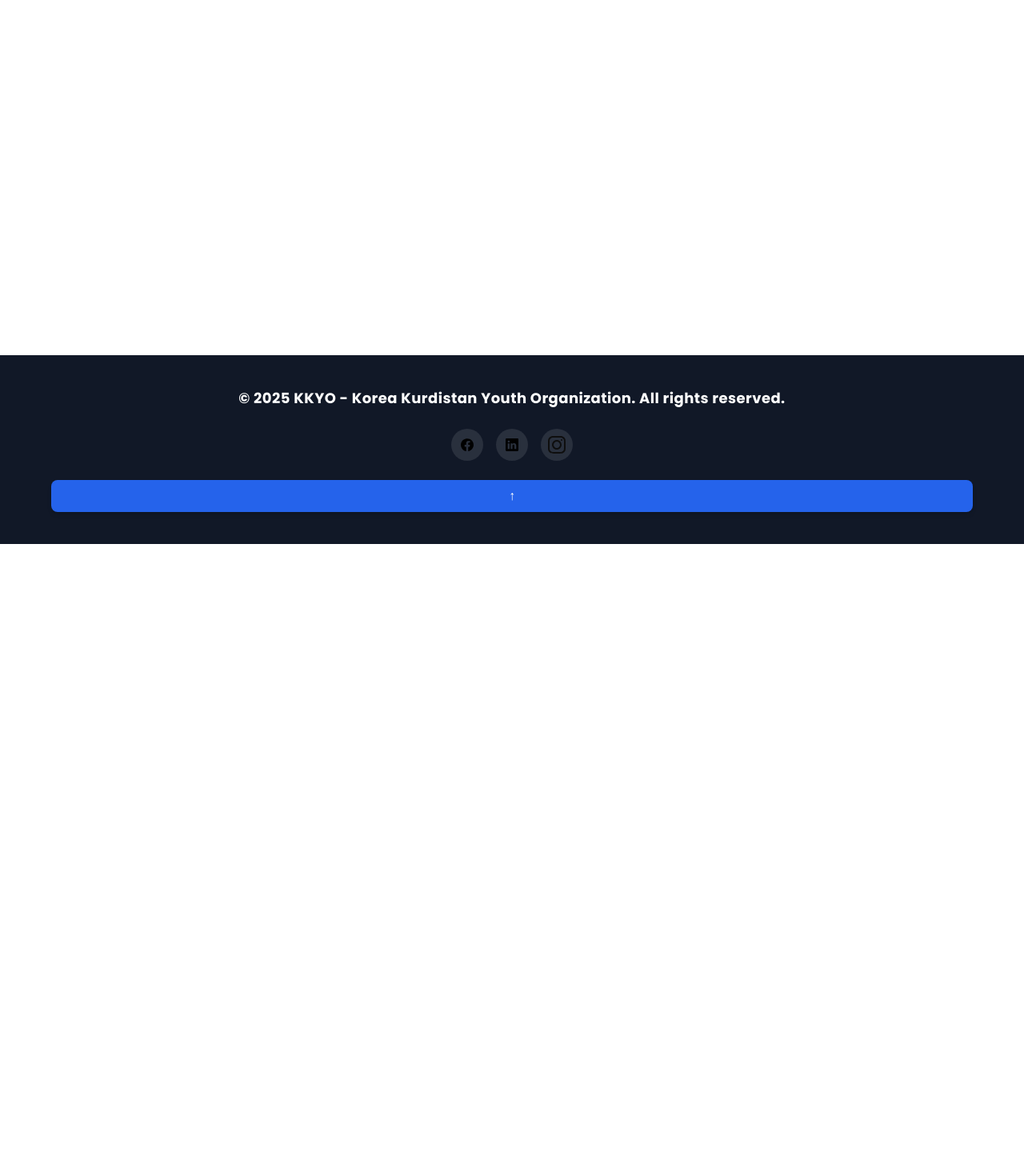
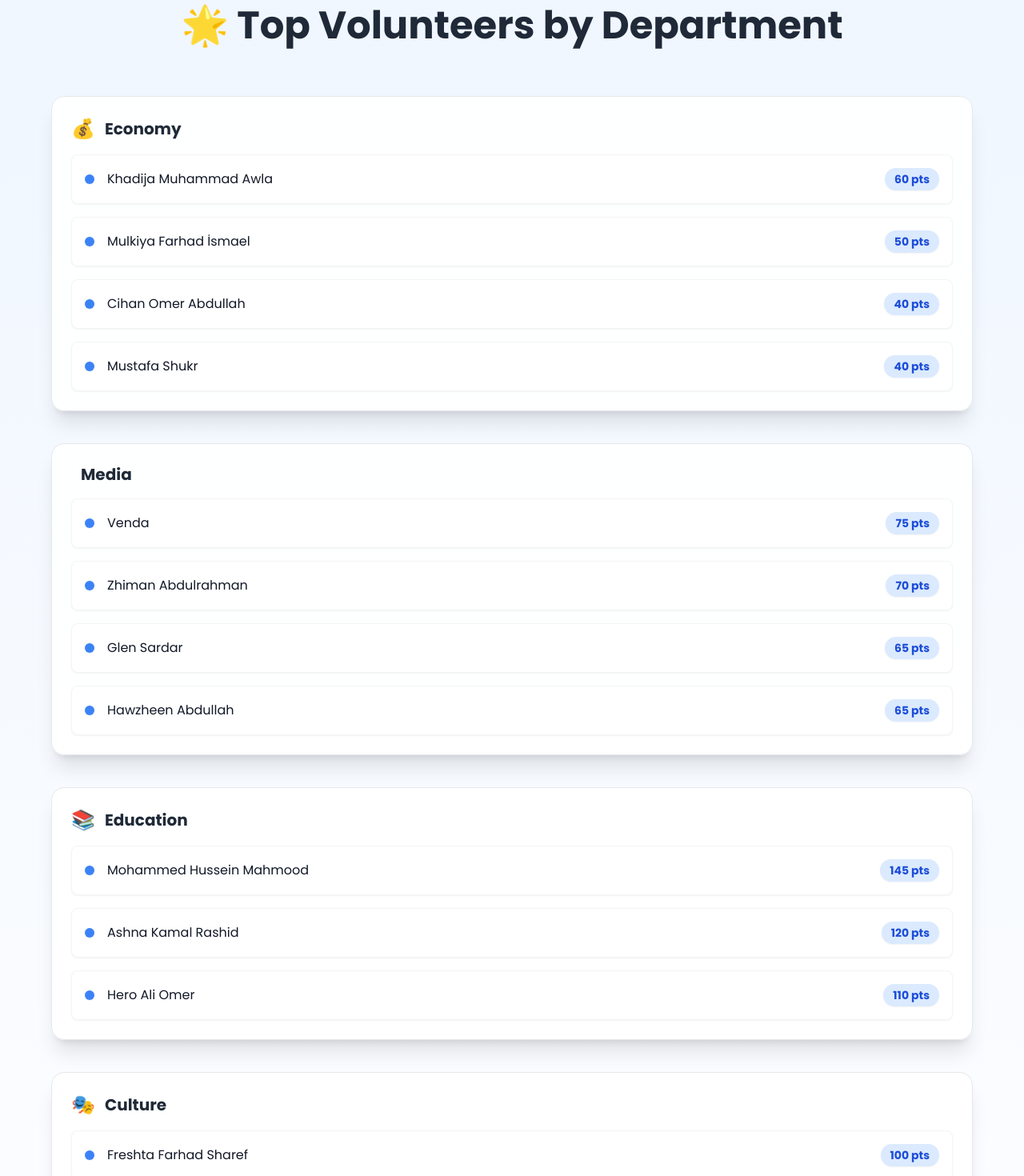
Before and after one commit to AMAS-39/kkyo-website, a Vue app: page /top-volunteers in a window 1280 px wide. Shown: the part 120-1590 px from the top of the page at 80% size. Before the commit the page ends 800 px from the top, so only its background shows below. Built offline with nearby package versions, Linux system fonts and the light colour scheme.

Commit message:
Redesigned Top Volunteers page and cleaned badge display

```diff
--- a/src/components/Header.vue
+++ b/src/components/Header.vue
@@ -33,6 +33,7 @@
   { name: t("header.departments"), path: "/departments" },
   { name: t("header.events"), path: "/events" },
   { name: t("header.contact"), path: "/contact" },
+  { name: t("header.topVolunteers"), path: "/top-volunteers" },
 ]);
 
 // Update menu items when language changes
--- /dev/null
+++ b/src/components/VolunteerDepartment.vue
@@ -0,0 +1,48 @@
+<template>
+  <details open class="rounded-2xl shadow-xl p-6 bg-white/90 backdrop-blur-md border border-gray-200 transition">
+    <summary class="cursor-pointer text-xl font-bold mb-4 flex items-center gap-3 text-gray-800">
+      <span class="text-2xl">{{ icon }}</span>
+      {{ department }}
+    </summary>
+
+    <ul class="space-y-4">
+      <li
+  v-for="volunteer in volunteers"
+  :key="volunteer.name"
+  class="flex items-center justify-between bg-white rounded-lg shadow-sm border border-gray-100 p-4 hover:shadow-md transition"
+>
+  <div class="flex items-center gap-4">
+    <!-- Decorative badge (no text) -->
+    <div class="w-3 h-3 rounded-full bg-blue-500 shadow-sm"></div>
+
+    <!-- Name -->
+    <span class="text-gray-900 font-medium">{{ volunteer.name }}</span>
+  </div>
+
+  <!-- Points -->
+  <span class="bg-blue-100 text-blue-700 font-semibold text-sm px-3 py-1 rounded-full shadow-sm">
+    {{ volunteer.points }} pts
+  </span>
+</li>
+
+    </ul>
+  </details>
+</template>
+
+<script>
+export default {
+  name: "VolunteerDepartment",
+  props: {
+    department: String,
+    volunteers: Array,
+    icon: String,
+    color: String
+  },
+  methods: {
+    getInitials(name) {
+      const parts = name.split(" ");
+      return parts.map(p => p[0]).join("").toUpperCase();
+    }
+  }
+};
+</script>
--- a/src/locales/en.json
+++ b/src/locales/en.json
@@ -4,7 +4,8 @@
     "about": "About Us",
     "departments": "Departments",
     "events": "Events",
-    "contact": "Contact"
+    "contact": "Contact",
+    "topVolunteers": "Top Volunteers"
   },
  "footer": {
     "organization": "Korea Kurdistan Youth Organization",
--- /dev/null
+++ b/src/locales/topVolunteers.js
@@ -0,0 +1,22 @@
+export default [
+  {
+    department: "Technology",
+    volunteers: ["Alice Smith", "Bob Johnson"]
+  },
+  {
+    department: "Education",
+    volunteers: ["Carol White"]
+  },
+  {
+    department: "Economy",
+    volunteers: ["David Lee", "Eva Adams", "Frank Wu"]
+  },
+  {
+    department: "Culture",
+    volunteers: ["Grace Kim"]
+  },
+  {
+    department: "Media",
+    voluntees: ["Hassan Ali", "Isla Ray"]
+  }
+];
--- a/src/router.js
+++ b/src/router.js
@@ -4,6 +4,9 @@
 import Departments from './views/Departments.vue'
 import Events from './views/Events.vue'
 import Contact from './views/Contact.vue'
+import TopVolunteers from "./views/TopVolunteers.vue";
+
+
 
 const routes = [
   { path: '/', component: Home },
@@ -11,6 +14,11 @@
   { path: '/departments', component: Departments },
   { path: '/events', component: Events },
   { path: '/contact', component: Contact },
+  {
+  path: "/top-volunteers",
+  name: "TopVolunteers",
+  component: TopVolunteers
+},
 ]
 
 const router = createRouter({
--- /dev/null
+++ b/src/views/TopVolunteers.vue
@@ -0,0 +1,113 @@
+<template>
+  <div class="relative py-32 px-4 bg-gradient-to-br from-blue-50 to-white min-h-screen">
+    <div class="max-w-6xl mx-auto">
+      <h1 class="text-5xl font-extrabold text-center text-gray-800 mb-16">
+        🌟 Top Volunteers by Department
+      </h1>
+
+      <transition-group name="fade" tag="div" class="grid grid-cols-1 md:grid-cols-2 gap-10">
+        <VolunteerDepartment
+          v-for="dept in sortedDepartments"
+          :key="dept.department"
+          :department="dept.department"
+          :volunteers="dept.volunteers"
+          :icon="dept.icon"
+          :color="dept.color"
+        />
+      </transition-group>
+    </div>
+  </div>
+</template>
+
+<script>
+import VolunteerDepartment from "@/components/VolunteerDepartment.vue";
+
+export default {
+  name: "TopVolunteers",
+  components: {
+    VolunteerDepartment
+  },
+  data() {
+    return {
+      departments: [
+        {
+          department: "Technology",
+          icon: "💻",
+          color: "bg-blue-100",
+          volunteers: [
+            { name: "Mnira Muhammad Ali", points: 85 },
+            { name: "Zilan Xalil Ahmad", points: 85 }
+          ]
+        },
+        {
+          department: "Education",
+          icon: "📚",
+          color: "bg-green-100",
+          volunteers: [
+            { name: "Mohammed Hussein Mahmood", points: 145 },
+            { name: "Ashna Kamal Rashid", points: 120 },
+            { name: "Hero Ali Omer", points: 110}
+          ]
+        },
+        {
+          department: "Economy",
+          icon: "💰",
+          color: "bg-yellow-100",
+          volunteers: [
+            { name: "Khadija Muhammad Awla", points: 60 },
+            { name: "Mulkiya Farhad İsmael", points: 50 },
+            { name: "Cihan Omer Abdullah", points: 40 },
+            { name: "Mustafa Shukr", points: 40 }
+          ]
+        },
+        {
+          department: "Culture",
+          icon: "🎭",
+          color: "bg-pink-100",
+          volunteers: [
+            { name: "Freshta Farhad Sharef", points: 100 },
+            { name: "Abdulmalek Rundi Nuri", points: 90 },
+            { name: "Hevi Arif Abdulrahman", points: 90 },
+
+          ]
+        },
+        {
+          department: "Media",
+          icon: "",
+          color: "bg-pink-100",
+          volunteers: [
+            { name: "Venda", points: 75 },
+            { name: "Zhiman Abdulrahman ", points: 70},
+            { name: "Glen Sardar", points: 65 },
+            { name: "Hawzheen Abdullah ", points: 65 },
+          ]
+        }
+
+
+      ]
+    };
+  },
+  computed: {
+    sortedDepartments() {
+      return this.departments
+        .map(dept => ({
+          ...dept,
+          volunteers: [...dept.volunteers].sort((a, b) => b.points - a.points)
+        }))
+        .sort((a, b) => b.volunteers.length - a.volunteers.length);
+    }
+  }
+};
+</script>
+
+<style scoped>
+.fade-enter-active,
+.fade-leave-active {
+  transition: all 0.4s ease;
+}
+.fade-enter-from,
+.fade-leave-to {
+  opacity: 0;
+  transform: translateY(10px);
+}
+</style>
--- a/vite.config.js
+++ b/vite.config.js
@@ -1,7 +1,12 @@
 import { defineConfig } from 'vite'
 import vue from '@vitejs/plugin-vue'
+import { fileURLToPath, URL } from 'node:url'
 
-// https://vite.dev/config/
 export default defineConfig({
   plugins: [vue()],
+  resolve: {
+    alias: {
+      '@': fileURLToPath(new URL('./src', import.meta.url))
+    }
+  }
 })
```
